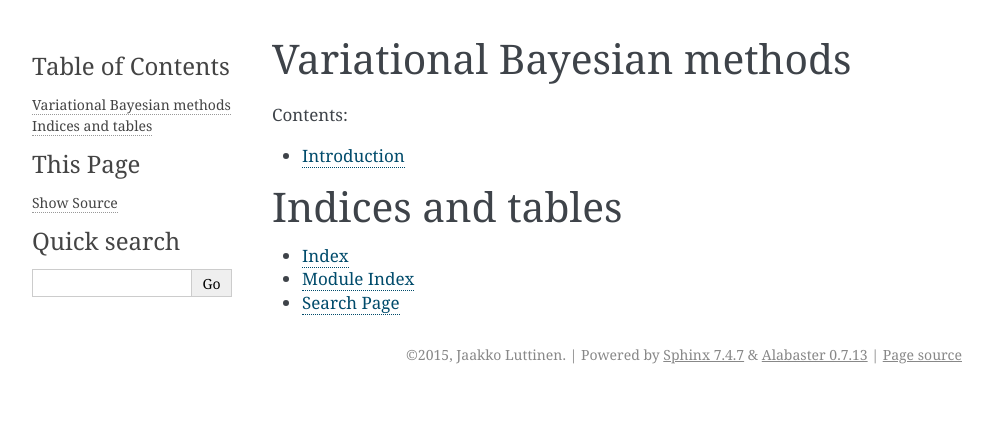
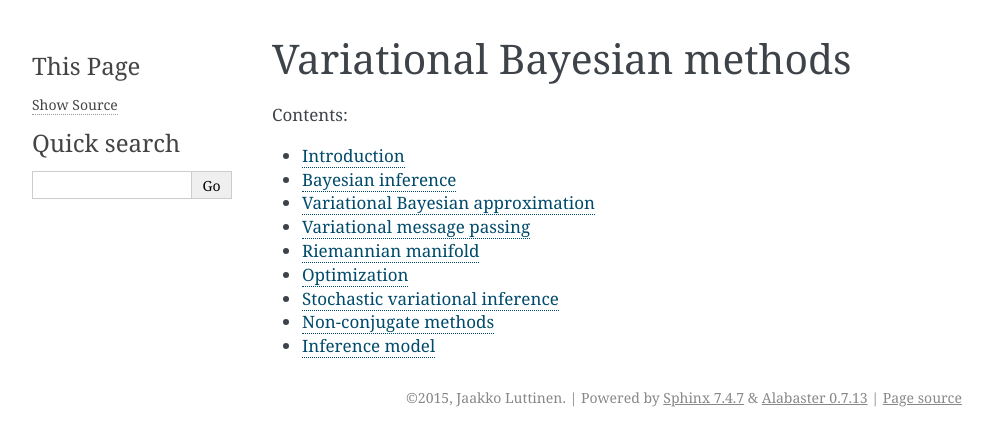
Before and after one commit to jluttine/variational-bayes-book, a Sphinx documentation site: the page built from source/index.rst, in a window 1280 px wide. Shown: the top 446 px of the page, without its empty margins (148-1141 px from the left). Built offline with Sphinx 7.4.7, drawn with Linux system fonts in a browser that asks for light colours.

Commit message:
Sketch chapter structure

```diff
--- a/README.rst
+++ b/README.rst
@@ -1,5 +1,5 @@
-"Variational Bayesian methods" open access book
-===============================================
+Open access book: "Variational Bayesian methods"
+================================================
 
 This project aims to write an open book on variational Bayesian methods in a
 collaborative manner.  Thus, feel free to contribute!
--- /dev/null
+++ b/source/bayes.rst
@@ -0,0 +1,4 @@
+Bayesian inference
+==================
+
+Basics of Bayesian inference
--- a/source/conf.py
+++ b/source/conf.py
@@ -62,7 +62,7 @@ author = 'Jaakko Luttinen'
 # The short X.Y version.
 version = '0.1'
 # The full version, including alpha/beta/rc tags.
-release = '0.1'
+release = '0.1-dev'
 
 # The language for content autogenerated by Sphinx. Refer to documentation
 # for a list of supported languages.
@@ -238,7 +238,7 @@ latex_elements = {
 # (source start file, target name, title,
 #  author, documentclass [howto, manual, or own class]).
 latex_documents = [
-  (master_doc, 'VariationalBayesianmethods.tex', 'Variational Bayesian methods Documentation',
+  (master_doc, 'VariationalBayesianMethods.tex', 'Variational Bayesian methods',
    'Jaakko Luttinen', 'manual'),
 ]
 
@@ -268,7 +268,7 @@ latex_documents = [
 # One entry per manual page. List of tuples
 # (source start file, name, description, authors, manual section).
 man_pages = [
-    (master_doc, 'variationalbayesianmethods', 'Variational Bayesian methods Documentation',
+    (master_doc, 'variationalbayesianmethods', 'Variational Bayesian methods',
      [author], 1)
 ]
 
@@ -282,8 +282,8 @@ man_pages = [
 # (source start file, target name, title, author,
 #  dir menu entry, description, category)
 texinfo_documents = [
-  (master_doc, 'VariationalBayesianmethods', 'Variational Bayesian methods Documentation',
-   author, 'VariationalBayesianmethods', 'One line description of project.',
+  (master_doc, 'VariationalBayesianMethods', 'Variational Bayesian methods',
+   author, 'VariationalBayesianMethods', 'One line description of project.',
    'Miscellaneous'),
 ]
 
--- a/source/index.rst
+++ b/source/index.rst
@@ -12,12 +12,19 @@ Contents:
    :maxdepth: 2
 
    introduction
+   bayes
+   vb
+   vmp
+   riemannian
+   optimization
+   stochastic
+   nonconjugate
+   inference_model
 
 
-
-Indices and tables
-==================
-
-* :ref:`genindex`
-* :ref:`modindex`
-* :ref:`search`
+..
+   Indices and tables
+   ==================
+   * :ref:`genindex`
+   * :ref:`modindex`
+   * :ref:`search`
--- /dev/null
+++ b/source/inference_model.rst
@@ -0,0 +1,6 @@
+Inference model
+===============
+
+* inference or recognition model
+
+* deep learning / neural networks
--- /dev/null
+++ b/source/nonconjugate.rst
@@ -0,0 +1,6 @@
+Non-conjugate methods
+=====================
+
+* tilted VB
+
+* general methods: black box variational inference etc
--- /dev/null
+++ b/source/riemannian.rst
@@ -0,0 +1,6 @@
+Riemannian manifold
+===================
+
+* basics about Riemannian manifold
+
+* riemannian conjugate gradient learning
--- /dev/null
+++ b/source/stochastic.rst
@@ -0,0 +1,2 @@
+Stochastic variational inference
+================================
--- /dev/null
+++ b/source/vmp.rst
@@ -0,0 +1,2 @@
+Variational message passing
+===========================
```
Also changed, not shown: source/optimization.rst (added, +8 -0 lines), source/vb.rst (added, +10 -0 lines), source/introduction.rst (line endings or trailing spaces).
